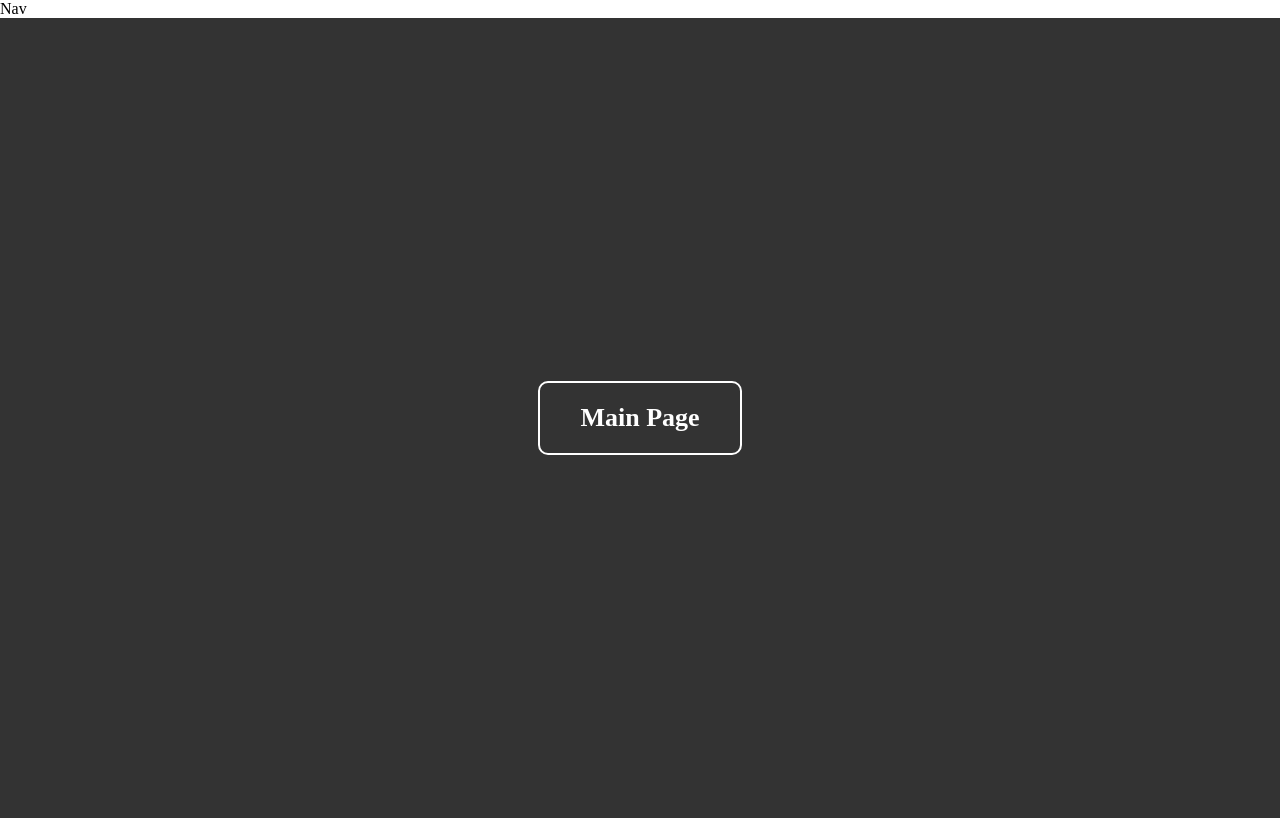
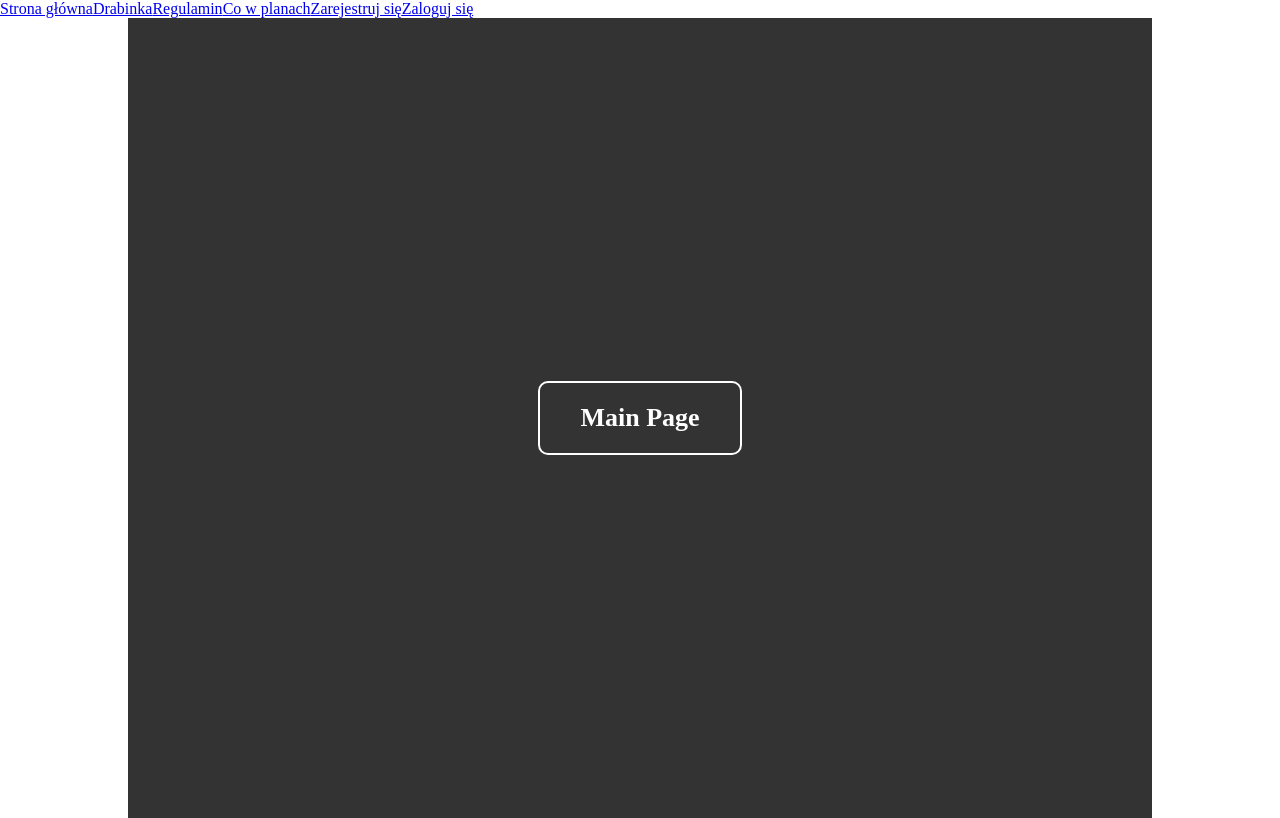
Before and after one commit to PatrickInFrontEnd/ZLP, a React (Create React App) app: page / in a window 1280 px wide. Built offline with nearby package versions, Linux system fonts and the light colour scheme.

Commit message:
Main has been limited and nav elements has been added

```diff
--- a/src/layouts/App.jsx
+++ b/src/layouts/App.jsx
@@ -1,31 +1,45 @@
-import React, { Component } from 'react';
-import Nav from './Nav.jsx';
-import { Route, Switch } from 'react-router-dom';
-import MainPage from '../pages/MainPage';
-import StatutePage from '../pages/SatutePage';
-import PlansPage from '../pages/PlansPage';
-import LedderPage from '../pages/LedderPage';
-import LogInPage from '../pages/LogInPage';
-import SignInPage from '../pages/SignInPage';
-import NotFound from '../pages/NotFound';
+import React, { Component } from "react";
+import Nav from "./Nav.jsx";
+import { Route, Switch } from "react-router-dom";
+import MainPage from "../pages/MainPage";
+import StatutePage from "../pages/SatutePage";
+import PlansPage from "../pages/PlansPage";
+import LedderPage from "../pages/LedderPage";
+import LogInPage from "../pages/LogInPage";
+import SignInPage from "../pages/SignInPage";
+import NotFound from "../pages/NotFound";
+import styled from "styled-components";
+import "../Styles/resetCSS/reset.css";
 
-import '../Styles/resetCSS/reset.css';
+const Main = styled.main`
+  background-color: "black";
+  width: 60%;
+  max-width: 1200px;
+  margin: 0 auto;
+  @media only screen and (max-width: 1824px) {
+    width: 80%;
+  }
+  @media only screen and (max-width: 768px) {
+    width: 100%;
+  }
+`;
+
 class App extends Component {
   render() {
     return (
       <>
         <Nav />
-        <main>
+        <Main>
           <Switch>
-            <Route path='/' exact component={MainPage} />
-            <Route path='/regulamin' component={StatutePage} />
-            <Route path='/plany' component={PlansPage} />
-            <Route path='/drabinka' component={LedderPage} />
-            <Route path='/logowanie' component={LogInPage} />
-            <Route path='/rejestracja' component={SignInPage} />
+            <Route path="/" exact component={MainPage} />
+            <Route path="/regulamin" component={StatutePage} />
+            <Route path="/plany" component={PlansPage} />
+            <Route path="/drabinka" component={LedderPage} />
+            <Route path="/logowanie" component={LogInPage} />
+            <Route path="/rejestracja" component={SignInPage} />
             <Route component={NotFound} />
           </Switch>
-        </main>
+        </Main>
       </>
     );
   }
--- a/src/layouts/Nav.jsx
+++ b/src/layouts/Nav.jsx
@@ -1,12 +1,23 @@
-import React, { Component } from 'react';
+import React, { Component } from "react";
+import { NavLink } from "react-router-dom";
 
 class Nav extends Component {
-    state = {  }
-    render() {
-        return (
-            <p>Nav</p>
-         );
-    }
+  state = {};
+  render() {
+    return (
+      <>
+        <NavLink to="/">
+          <img src="" alt="" />
+        </NavLink>
+        <NavLink to="/">Strona główna</NavLink>
+        <NavLink to="/drabinka">Drabinka</NavLink>
+        <NavLink to="/regulamin">Regulamin</NavLink>
+        <NavLink to="/plany">Co w planach</NavLink>
+        <NavLink to="/rejestracja">Zarejestruj się</NavLink>
+        <NavLink to="/logowanie">Zaloguj się</NavLink>
+      </>
+    );
+  }
 }
 
 export default Nav;
--- a/src/pages/MainPage.jsx
+++ b/src/pages/MainPage.jsx
@@ -4,7 +4,7 @@ class MainPage extends React.Component {
     state = {}
     render() {
         return (
-            <Main />
+            <Main/>
         );
     }
 }
```
Also changed, not shown: 1 other file (tests, documents, lock files or other folders).
